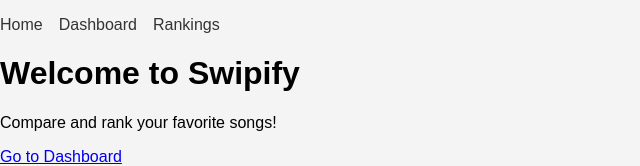
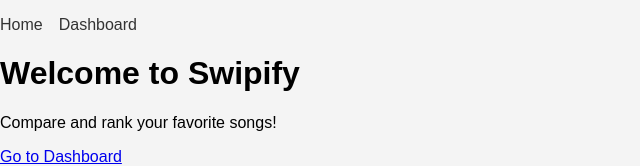
Before and after one commit to chunseth/Swipify, a React (Vite) app: page / in a window 1280 px wide. Shown: the top 166 px of the page, without its empty margins (0-640 px from the left). Built offline with nearby package versions, Linux system fonts and the light colour scheme; what spotify-web-api-js would draw is missing.

Commit message:
Removing warnings and unused variables

```diff
--- a/src/components/Navbar.tsx
+++ b/src/components/Navbar.tsx
@@ -1,4 +1,3 @@
-import React from "react";
 import { Link } from "react-router-dom";
 
 const Navbar = () => {
@@ -11,9 +10,6 @@ const Navbar = () => {
         <li>
           <Link to="/dashboard">Dashboard</Link>
         </li>
-        <li>
-          <Link to="/rankings">Rankings</Link>
-        </li>
       </ul>
     </nav>
   );
--- a/src/components/Playlists.tsx
+++ b/src/components/Playlists.tsx
@@ -1,4 +1,4 @@
-import React, { useEffect, useState } from "react";
+import { useEffect, useState } from "react";
 import SpotifyWebApi from "spotify-web-api-js";
 import { ref, set } from "firebase/database";
 import { db, auth } from "../services/firebase";
--- a/src/pages/Compare.tsx
+++ b/src/pages/Compare.tsx
@@ -1,14 +1,14 @@
 // Compare.tsx
-import React, { useEffect, useState } from "react";
+import { useEffect, useState } from "react";
 import { useParams } from "react-router-dom";
+import { ref, get, update, set } from "firebase/database";
+import { db, auth } from "../services/firebase";
+import { useSwipeable } from "react-swipeable";
 import SpotifyWebApi from "spotify-web-api-js";
-import { searchItunes } from "../utils/itunesSearch";
-import { useSwipeable } from "react-swipeable";
-import { ref, set, get, update } from "firebase/database";
-import { db, auth } from "../services/firebase";
 import { generateMatchups } from "../utils/generateMatchups";
 import { groupSongs } from "../utils/groupSongs";
 import { calculateElo } from "../utils/eloCalculator";
+import { searchItunes } from "../utils/itunesSearch";
 
 const spotifyApi = new SpotifyWebApi();
 
@@ -168,7 +168,7 @@ const Compare = () => {
     const currentMatchups = matchups[currentGroupIndex];
     if (!currentMatchups) return [null, null];
 
-    const remainingMatchups = Object.entries(currentMatchups).filter(([key, compared]) => !compared);
+    const remainingMatchups = Object.entries(currentMatchups).filter(([_, compared]) => !compared);
     console.log("Remaining Matchups for group", currentGroupIndex, ":", remainingMatchups);
 
     if (remainingMatchups.length > 0) {
@@ -198,10 +198,6 @@ const Compare = () => {
     const userId = auth.currentUser?.uid;
 
     if (userId && playlistId && song1 && song2) {
-      // Update using the exact path to existing songs
-      const song1Ref = ref(db, `users/${userId}/playlists/${playlistId}/songs/${song1.id}`);
-      const song2Ref = ref(db, `users/${userId}/playlists/${playlistId}/songs/${song2.id}`);
-
       const song1Elo = song1.elo || 1000;
       const song2Elo = song2.elo || 1000;
 
@@ -225,7 +221,7 @@ const Compare = () => {
       // Update matchups in Firebase
       const matchupKey = `${song1.id}_${song2.id}`;
       const matchupsRef = ref(db, `users/${userId}/playlists/${playlistId}/matchups/${currentGroupIndex}`);
-      update(matchupsRef, {
+      await update(matchupsRef, {
         [matchupKey]: true
       });
 
--- a/src/pages/Dashboard.tsx
+++ b/src/pages/Dashboard.tsx
@@ -1,4 +1,3 @@
-import React from "react";
 import useSpotify from "../hooks/useSpotify";
 import { useNavigate } from "react-router-dom";
 
--- a/src/pages/Home.tsx
+++ b/src/pages/Home.tsx
@@ -1,4 +1,3 @@
-import React from "react";
 import { Link } from "react-router-dom";
 
 const Home = () => {
--- a/src/routes.tsx
+++ b/src/routes.tsx
@@ -1,4 +1,3 @@
-import React from "react";
 import { Routes, Route } from "react-router-dom";
 import Home from "./pages/Home";
 import Dashboard from "./pages/Dashboard";
```
